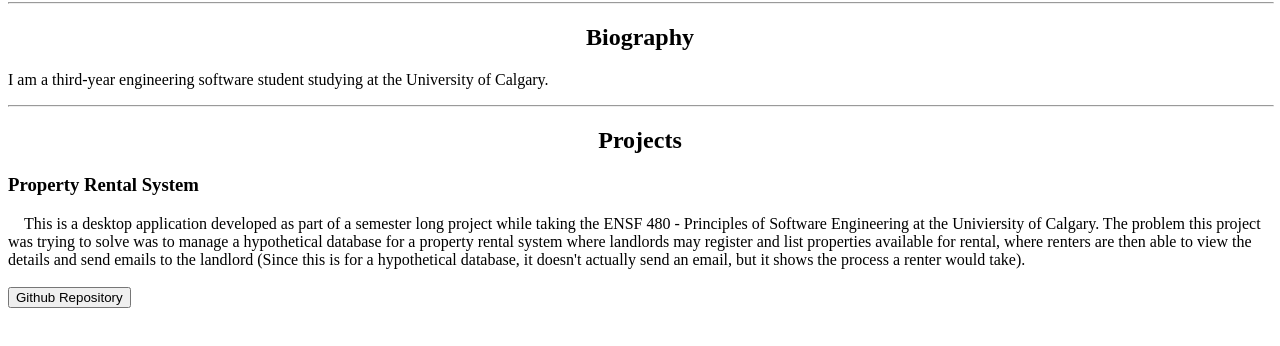
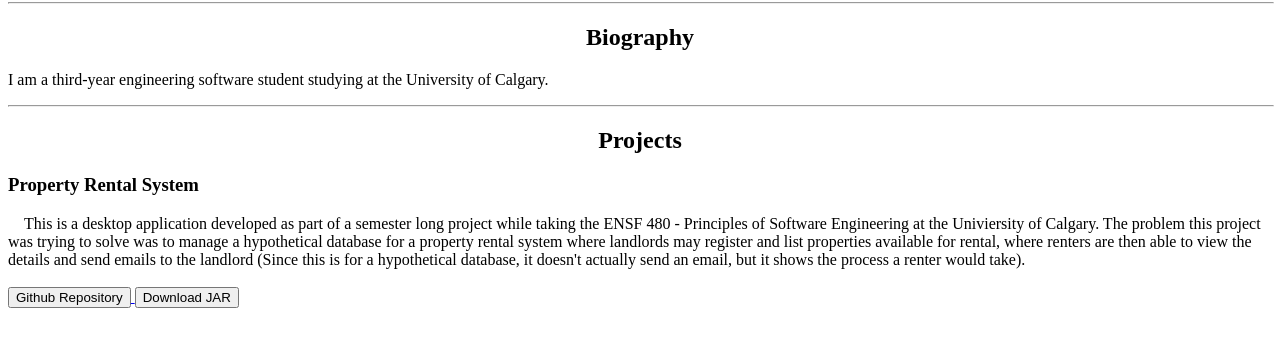
Before and after one commit to R41Ryan/R41Ryan.github.io, a plain HTML site: page index.html in a window 1280 px wide. Shown: the part 64-410 px from the top of the page. Drawn offline with Linux system fonts and the light colour scheme.

Commit message:
Update index.html

```diff
--- a/index.html
+++ b/index.html
@@ -22,6 +22,9 @@
             <a href="https://github.com/R41Ryan/ENSF-480-Project-Group-8" target="_blank" rel="noopener noreferrer">
                 <button type="button">Github Repository</button>
             </a>
+            <a href="/projects/ensf480_propertyrental/Property-Rental-Management-System.jar" download>
+                <button type="button">Download JAR</button>
+            </a>
         </p>
     </body>
 </html>
```
